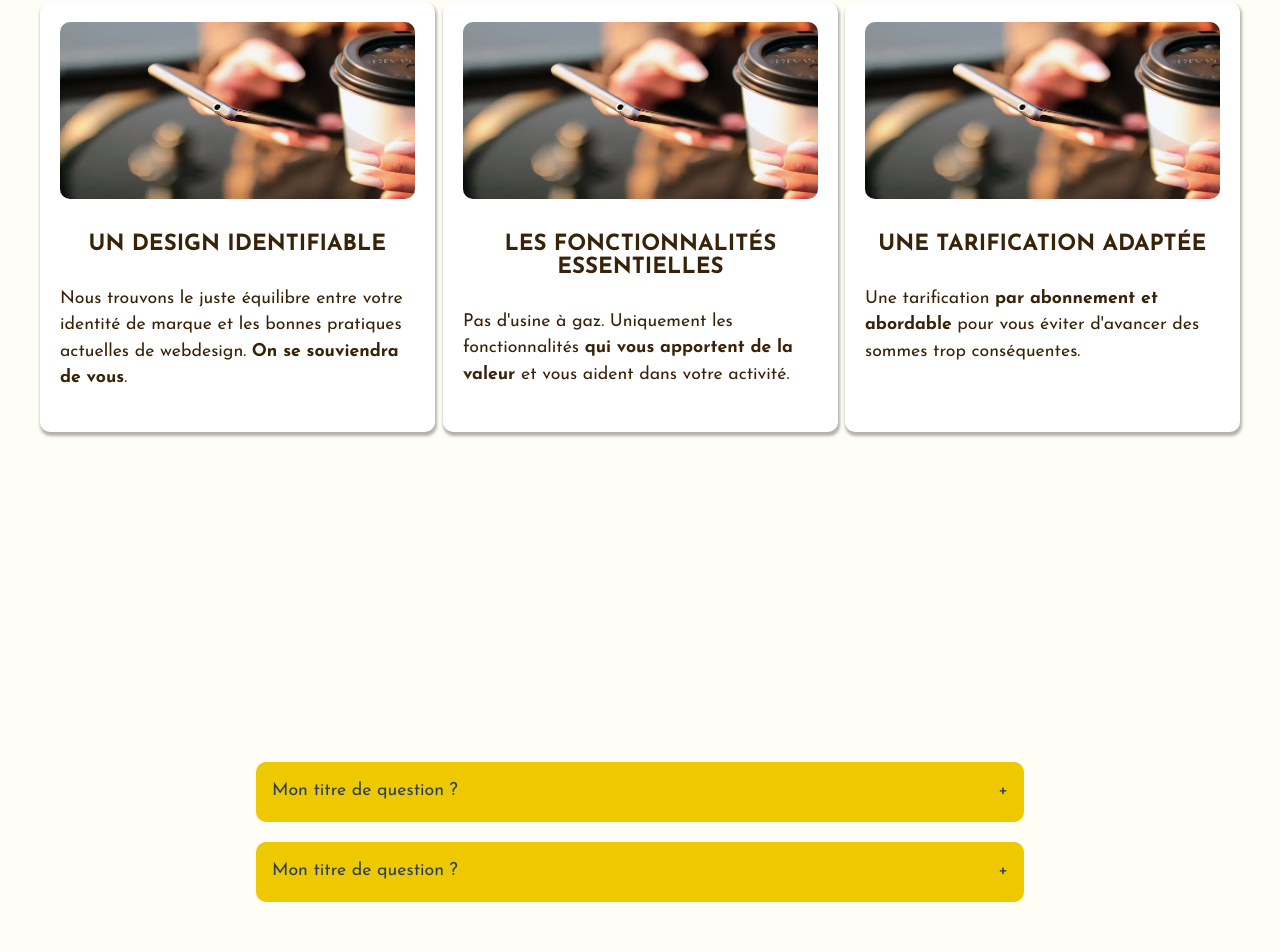
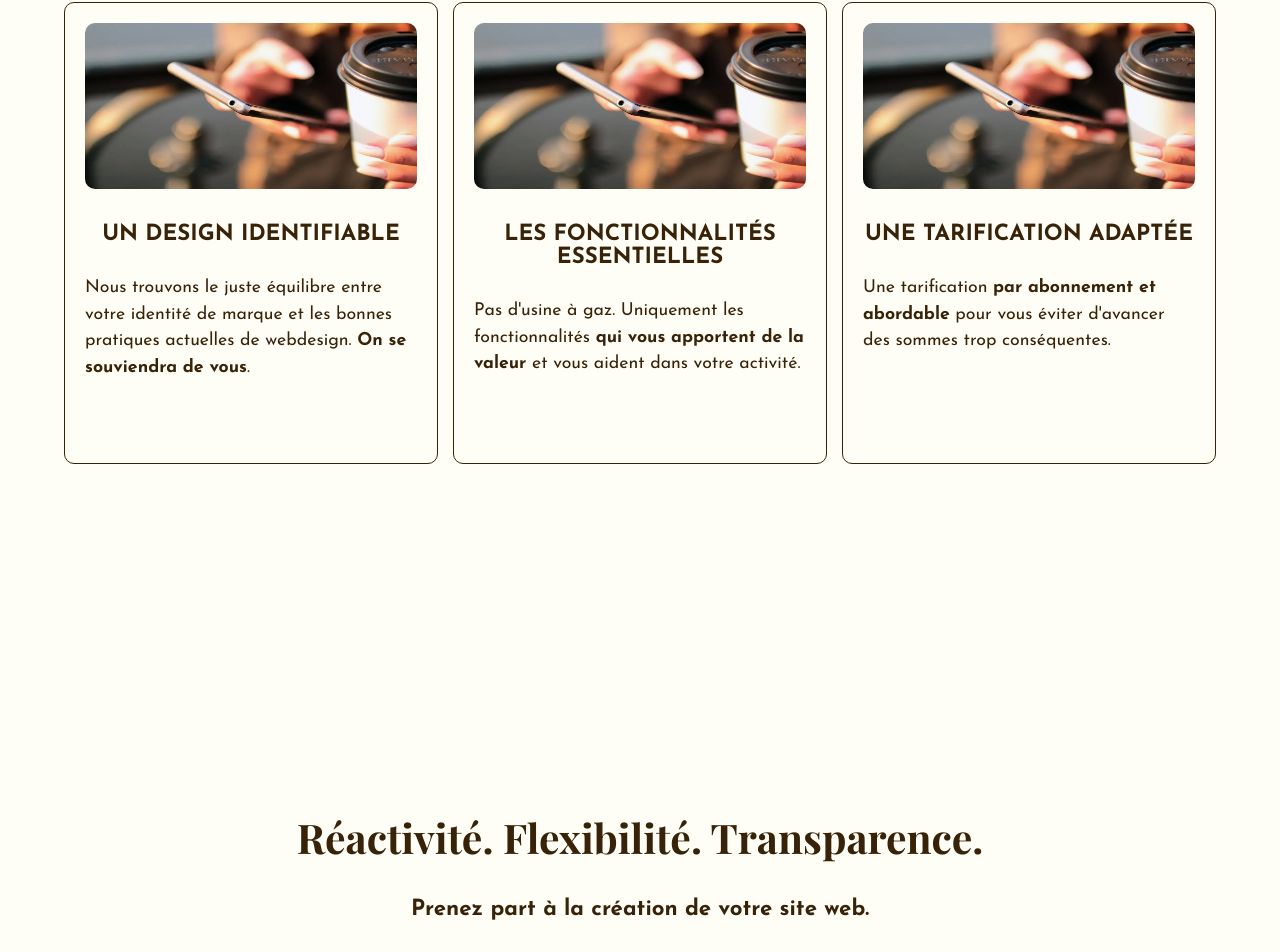
Before and after one commit to willfynch/ducafeetducode, a Next.js app: page / in a window 1280 px wide. Shown: the part 1657-2609 px from the top of the page. Built offline with nearby package versions, Linux system fonts and the light colour scheme; a web font is replaced by a local one.

Commit message:
Update: promise cards design; add: process section

```diff
--- a/src/app/page.tsx
+++ b/src/app/page.tsx
@@ -4,6 +4,7 @@ import style from "./page.module.css";
 import HeroSection from "@/sections/hero/hero";
 import HookSection from "@/sections/hook/hook";
 import FAQSection from "@/sections/faq/faq";
+import ProcessSection from "@/sections/process/process";
 
 export default function Home(): ReactNode {
 
@@ -11,6 +12,7 @@ export default function Home(): ReactNode {
     <main className={style.content}>
       <HeroSection></HeroSection>
       <HookSection></HookSection>
+      <ProcessSection></ProcessSection>
       <FAQSection></FAQSection>
     </main>
   );
--- a/src/components/promise-card/promise-card.module.css
+++ b/src/components/promise-card/promise-card.module.css
@@ -4,10 +4,8 @@
 
 .promise__container {
   padding: 20px;
-  background-color: var(--white);
-  box-shadow: 1px 3px 3px 1px rgba(0, 0, 0, 0.3);
-  -webkit-box-shadow: 1px 3px 3px 1px rgba(0, 0, 0, 0.3);
-  -moz-box-shadow: 1px 3px 3px 1px rgba(0, 0, 0, 0.3);
+  background-color: var(--white-primary);
+  border: solid 1px var(--black-primary);
   border-radius: 10px;
 
   --perspective: 2000px;
@@ -21,7 +19,7 @@
 }
 @media (min-width: 900px) {
   .promise__container {
-    height: 390px;
+    height: 420px;
   }
 }
 
--- a/src/sections/hook/hook.module.css
+++ b/src/sections/hook/hook.module.css
@@ -8,24 +8,19 @@
   align-items: center;
 }
 .container {
-  display: flex;
-  flex-direction: column;
-  justify-content: center;
-  align-items: center;
-  gap: 8px;
-  flex-wrap: wrap;
+  display: grid;
+  grid-template-columns: repeat(1, 1fr);
+  gap: 15px;
   max-width: 1200px;
+  padding: 0 5%;
 }
-@media (min-width: 400px) {
+@media (min-width: 900px) {
   .container {
-    flex-direction: row;
+    grid-template-columns: repeat(3, 1fr);
   }
 }
 @media (min-width: 900px) {
   .text_wrapper {
     padding: 3% 20%;
   }
-  .container {
-    flex-wrap: nowrap;
-  }
 }
--- /dev/null
+++ b/src/sections/process/process.module.css
@@ -0,0 +1,10 @@
+.section {
+    min-height: 100vh;
+    display: flex;
+    justify-content: center;
+    align-items: center;
+}
+
+.text_container {
+     text-align: center;
+}
--- /dev/null
+++ b/src/sections/process/process.tsx
@@ -0,0 +1,21 @@
+import style from "./process.module.css";
+import { ReactNode } from "react";
+
+function ProcessSection(): ReactNode {
+  const DETAILS =
+    "In case you’re needing to correct for possible capitalization inconsistencies in your data attributes, the attribute selector has a case-insensitive variant for that.";
+  return (
+    <section className={style.section}>
+      <div className={style.text_container}>
+        <h2>Réactivité. Flexibilité. Transparence. </h2>
+        <h4>Prenez part à la création de votre site web.</h4>
+      </div>
+
+      <div className={style.cardsContainer}>
+
+      </div>
+    </section>
+  );
+}
+
+export default ProcessSection;
```
